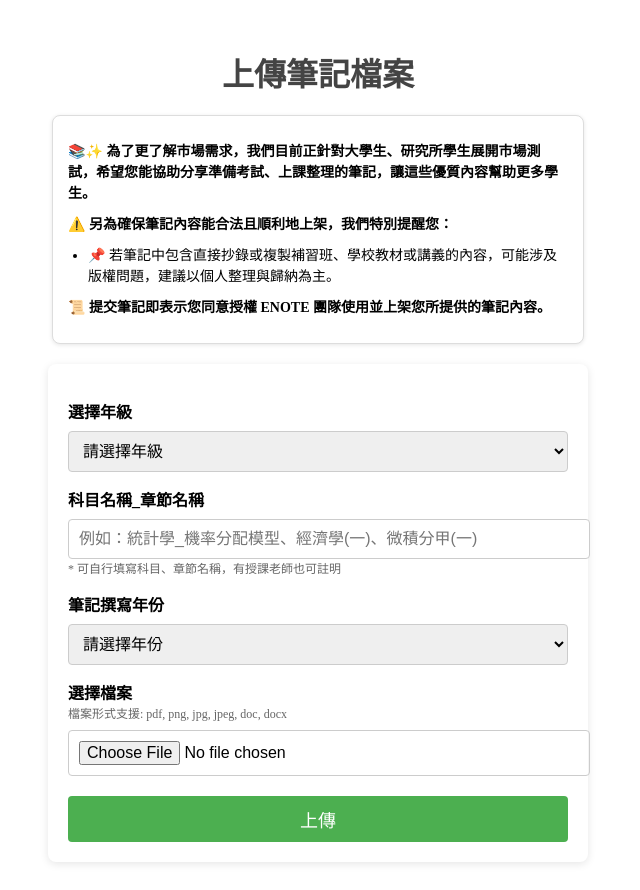
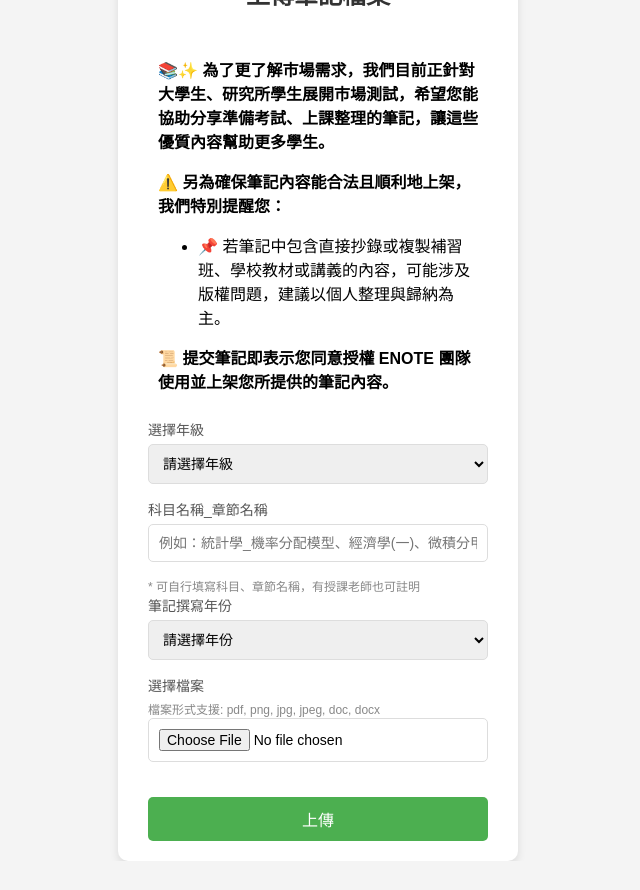
Before and after one commit to Enote-Study/Linebot, a Flask app: template templates/upload.html in a window 1280 px wide. Shown: the whole page, without its empty margins (322-962 px from the left). After the commit the page ends 861 px from the top, so only its background shows below. Run offline with Flask 3, Linux system fonts and the light colour scheme; the template is opened without the code that fills it, so the values that code supplies are empty; parts of the project's set-up code (start-up, migrations or seed data) failed here and were passed over.

Commit message:
Update style.css

```diff
--- a/static/css/style.css
+++ b/static/css/style.css
@@ -1,111 +1,77 @@
-<style>
-    /* 基本樣式 */
-    body, html {
+body {
+    font-family: Arial, sans-serif;
+    background-color: #f4f4f4;
     margin: 0;
     padding: 0;
-        box-sizing: border-box;
-        font-family: Arial, sans-serif;
-        background-color: #f9f9f9;
-        color: #333;
-        height: 100%;
-        overflow-x: hidden; /* 禁止橫向滾動 */
+    display: flex;
+    justify-content: center;
+    align-items: center;
+    height: 100vh;
 }
 
-    /* 滑動頁面設置 */
 .upload-container {
-        display: flex;
-        flex-direction: column;
-        align-items: center;
-        justify-content: flex-start;
-        min-height: 100vh;
-        padding: 20px;
-        overflow-y: auto; /* 確保可以上下滑動 */
+    background: white;
+    padding: 20px 30px;
+    border-radius: 10px;
+    box-shadow: 0 4px 8px rgba(0, 0, 0, 0.1);
+    width: 100%;
+    max-width: 400px;
+    box-sizing: border-box;
 }
 
-    /* 表單樣式 */
-    form {
-        background: #fff;
-        border-radius: 8px;
-        padding: 20px;
-        box-shadow: 0 2px 8px rgba(0, 0, 0, 0.1);
-        width: 100%;
-        max-width: 500px;
+.upload-container h1 {
+    font-size: 24px;
+    margin-bottom: 20px;
+    text-align: center;
+    color: #333;
 }
 
-    h1 {
-        margin-bottom: 20px;
-        color: #444;
-        text-align: center; /* 標題居中 */
+.upload-container label {
+    font-size: 14px;
+    color: #555;
+    margin-bottom: 5px;
+    display: block;
 }
 
-    label {
-        font-weight: bold;
-        display: block;
-        margin-top: 15px;
+.upload-container input[type="text"],
+.upload-container select,
+.upload-container input[type="file"] {
+    width: 100%;
+    padding: 10px;
+    margin-bottom: 15px;
+    border: 1px solid #ddd;
+    border-radius: 5px;
+    font-size: 14px;
+    box-sizing: border-box;
 }
 
-    input, select, button {
+.upload-container button {
+    background-color: #4CAF50;
+    color: white;
+    padding: 10px 15px;
+    border: none;
+    border-radius: 5px;
+    font-size: 16px;
+    cursor: pointer;
     width: 100%;
-        margin-top: 8px;
-        padding: 10px;
-        font-size: 16px;
-        border: 1px solid #ccc;
-        border-radius: 4px;
 }
 
-    input:focus, select:focus, button:focus {
-        border-color: #4CAF50; /* 聚焦時的邊框顏色 */
-        outline: none; /* 移除默認的聚焦外框 */
-        box-shadow: 0 0 5px rgba(76, 175, 80, 0.5); /* 添加淡綠色外光 */
+.upload-container button:hover {
+    background-color: #4577a0;
 }
 
-    button {
-        background: #4CAF50;
-        color: white;
-        border: none;
-        cursor: pointer;
-        margin-top: 20px;
-        font-size: 18px;
-        transition: background 0.3s; /* 按鈕顏色過渡效果 */
-    }
-
-    button:hover {
-        background: #45a049;
-    }
-
-    button:disabled {
-        background: #ccc;
-        cursor: not-allowed;
+.upload-container .help-text {
+    font-size: 12px;
+    color: #888;
+    margin-top: -10px;
+    margin-bottom: 15px;
 }
 
 .notice-box {
-        background: #fff;
-        border: 1px solid #ddd;
-        padding: 15px;
-        margin-bottom: 20px;
-        border-radius: 8px;
-        box-shadow: 0 1px 4px rgba(0, 0, 0, 0.1);
-        width: 100%;
-        max-width: 500px;
+    padding: 10px;
 }
 
-    .notice-box p, .notice-box ul {
-        margin: 10px 0;
-        font-size: 14px;
-        line-height: 1.5; /* 增加行距提升可讀性 */
-    }
 
-    .notice-box ul {
-        padding-left: 20px;
-    }
-
-    .help-text {
-        font-size: 12px;
-        color: #666;
-        margin-top: 5px;
-    }
-
-    /* 手機端響應式設計 */
 @media (max-width: 600px) {
     form {
         padding: 15px;
@@ -118,9 +84,14 @@
     h1 {
         font-size: 20px;
     }
+}
 
-        .notice-box {
-            padding: 10px;
+button {
+        background: #4CAF50;
+        color: white;
+        border: none;
+        cursor: pointer;
+        margin-top: 20px;
+        font-size: 18px;
+        transition: background 0.3s; /* 按鈕顏色過渡效果 */
 }
-    }
-</style>
```
Lines whose indentation alone changed are shown as unchanged.
